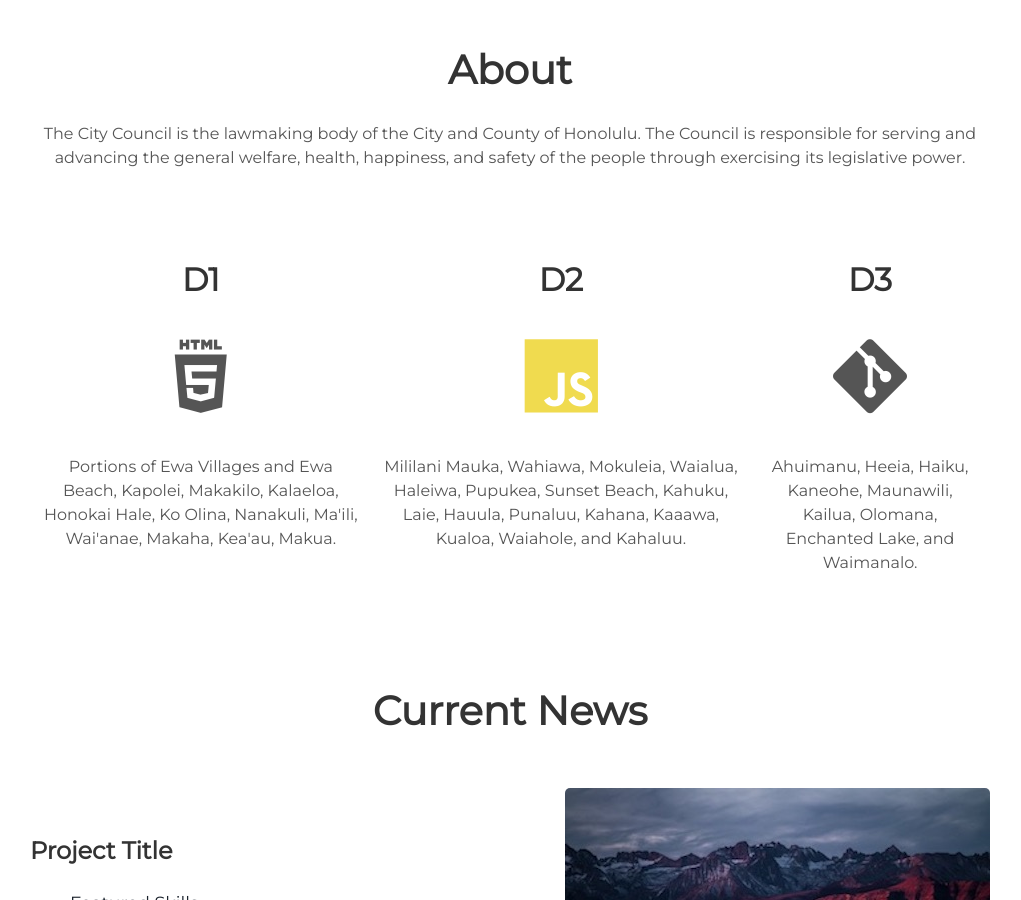
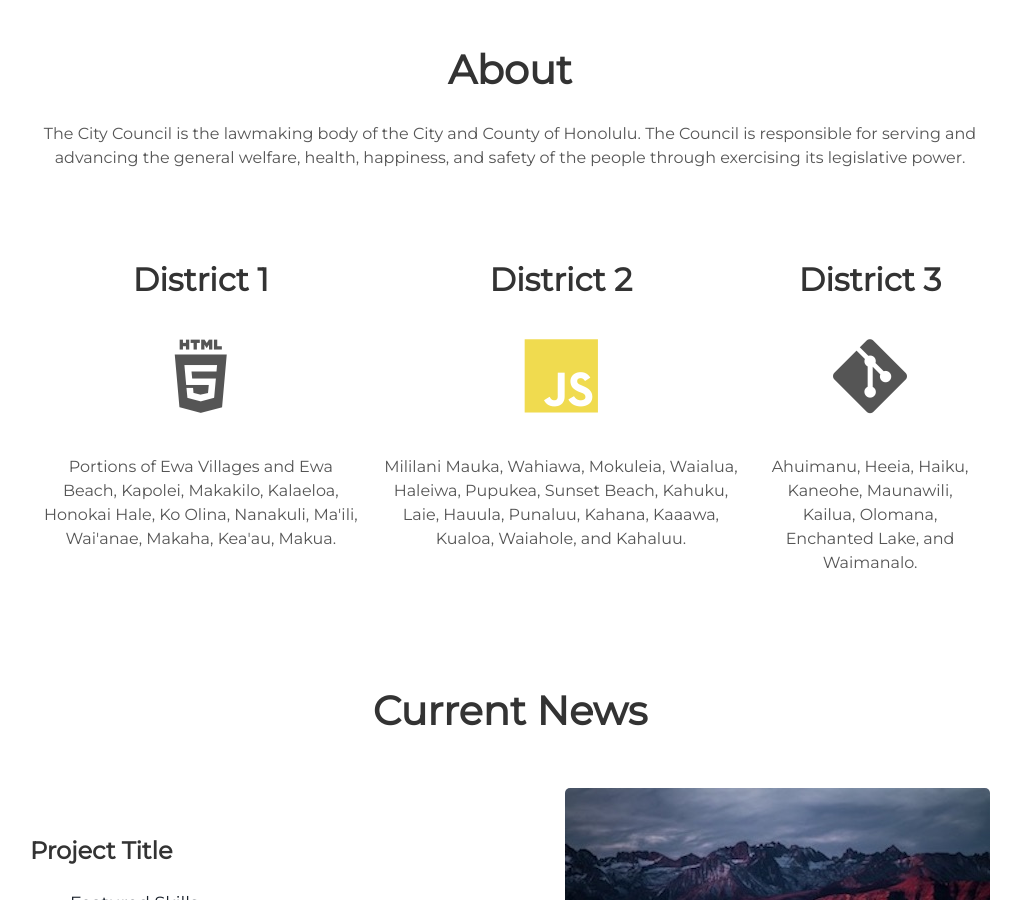
Before and after one commit to cchnl/cchnl, a Jekyll site: the page built from index.html, in a window 1280 px wide and 900 px high, scrolled down 935 px. Shown: the whole window, without its empty margins (130-1151 px from the left). Built offline with Jekyll 4.4.1, drawn with Linux system fonts in a browser that asks for light colours.

Commit message:
Update about.html

```diff
--- a/_includes/about.html
+++ b/_includes/about.html
@@ -4,17 +4,17 @@
 </div>
   <div class="user">
     <div class="tech">
-      <h2>D1</h2>
+      <h2>District 1</h2>
       <i class="devicon-html5-plain-wordmark"></i>
       <p>Portions of Ewa Villages and Ewa Beach, Kapolei, Makakilo, Kalaeloa, Honokai Hale, Ko Olina, Nanakuli, Ma'ili, Wai'anae, Makaha, Kea'au, Makua.</p>
     </div>
     <div class="tech">
-      <h2>D2</h2>
+      <h2>District 2</h2>
       <i class="devicon-javascript-plain colored"></i>
       <p>Mililani Mauka, Wahiawa, Mokuleia, Waialua, Haleiwa, Pupukea, Sunset Beach, Kahuku, Laie, Hauula, Punaluu, Kahana, Kaaawa, Kualoa, Waiahole, and Kahaluu.</p>
     </div>
     <div class="tech">
-      <h2>D3</h2>
+      <h2>District 3</h2>
       <i class="devicon-git-plain"></i>
       <p>Ahuimanu, Heeia, Haiku, Kaneohe, Maunawili, Kailua, Olomana, Enchanted Lake, and Waimanalo.</p>
     </div>
```
